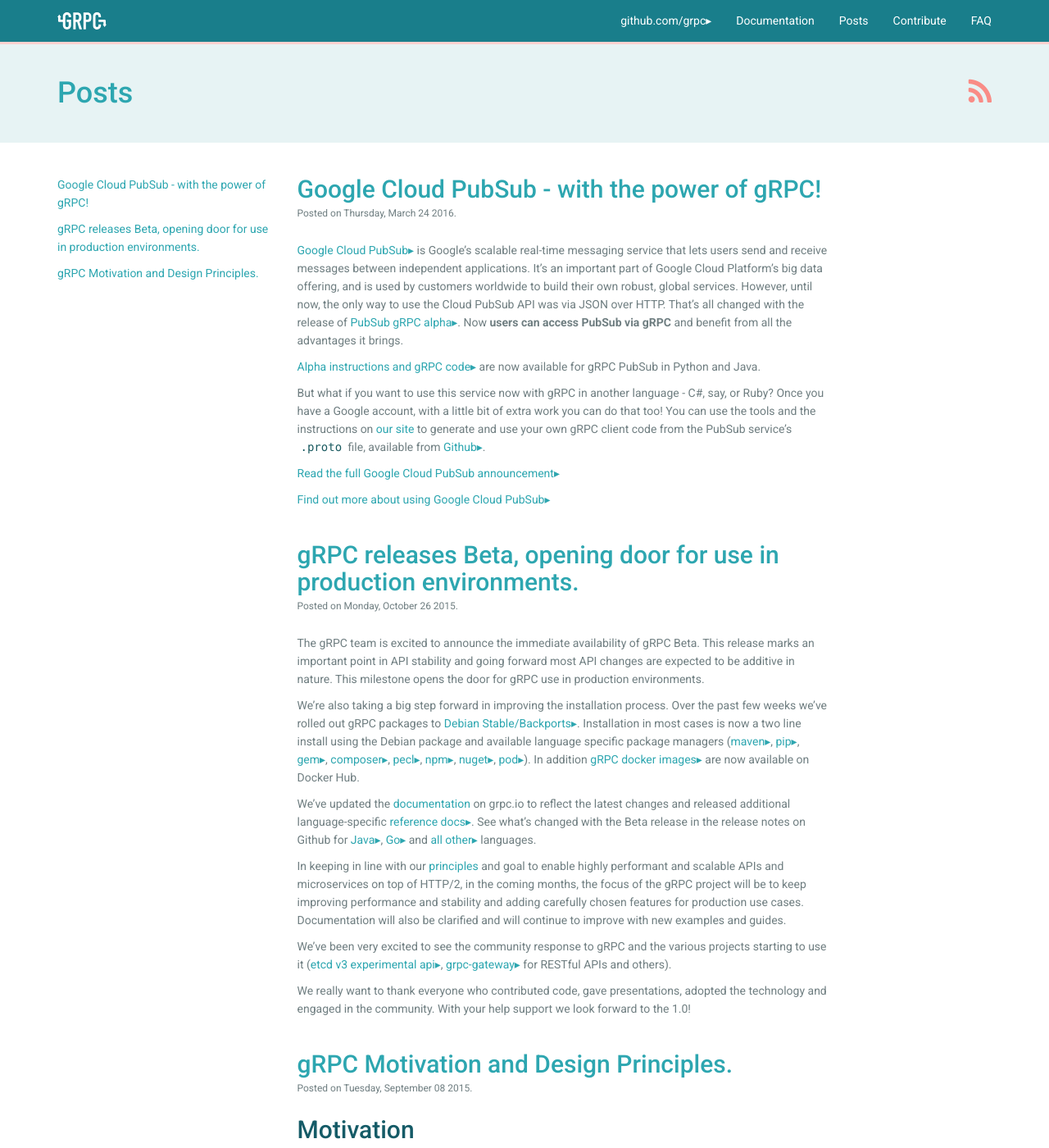
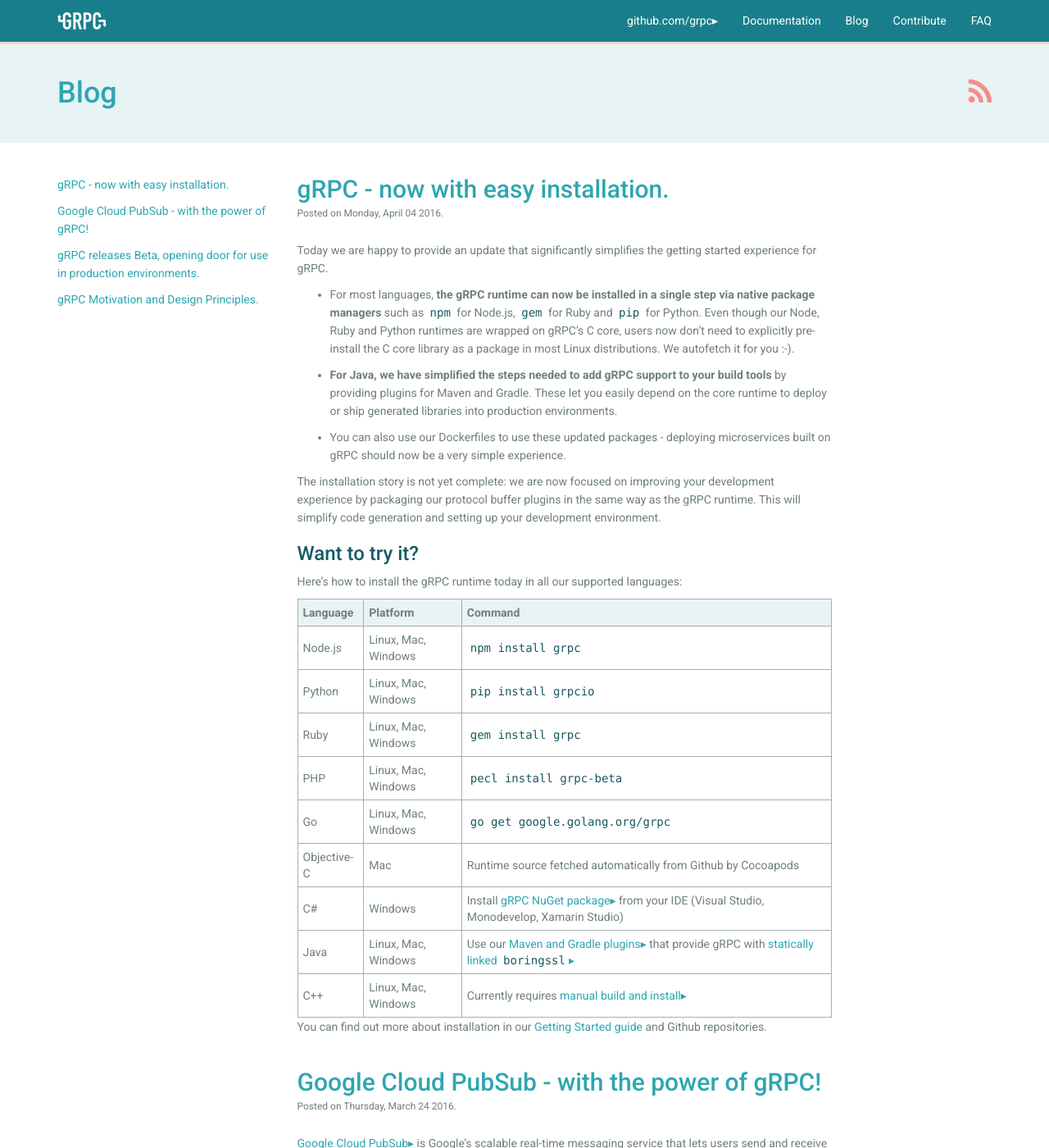
Before and after one commit to grpc/grpc.github.io, a Jekyll site: the page built from posts/index.html, in a window 1280 px wide and 1400 px high. Shown: the whole window at 82% size. Built offline with Jekyll 4.4.1, drawn with Linux system fonts in a browser that asks for light colours; nearby versions of some CDN libraries; Markdown is read by kramdown in place of the engine named in the settings; comment, search, counter and statistics services are not loaded.

Commit message:
Added new installation blog post, changed Posts to Blog in navs

```diff
--- a/_includes/nav.html
+++ b/_includes/nav.html
@@ -18,7 +18,7 @@
       <ul class="nav navbar-nav navbar-right">
         <li><a href="https://github.com/grpc">github.com/grpc</a></li>
         <li><a href="/docs/">Documentation</a></li>
-        <li><a href="/posts/" title="">Posts</a></li>
+        <li><a href="/posts/" title="">Blog</a></li>
         <li><a href="/contribute/">Contribute</a></li>
         <li><a href="/faq/">FAQ</a></li>
       </ul>
--- a/_layouts/post.html
+++ b/_layouts/post.html
@@ -7,7 +7,7 @@
 
 <div class="page-title-bar">
   <div class="container">
-    <a href="/posts/"><p class="lead">Posts/</p></a>
+    <a href="/posts/"><p class="lead">Blog</p></a>
   </div>
 </div>
 
--- /dev/null
+++ b/_posts/2016-4-4-installation.md
@@ -0,0 +1,35 @@
+---
+layout: post
+title: gRPC - now with easy installation.
+published: true
+permalink: posts/installation
+attribution: Originally written by Lisa Carey with help from others at Google.
+---
+
+Today we are happy to provide an update that significantly simplifies the getting started experience for gRPC.
+
+   * For most languages, **the gRPC runtime can now be installed in a single step via native package managers** such as `npm` for Node.js, `gem` for Ruby and `pip` for Python. Even though our Node, Ruby and Python runtimes are wrapped on gRPC's C core, users now don't need to explicitly pre-install the C core library as a package in most Linux distributions. We autofetch it for you :-).
+
+   * **For Java, we have simplified the steps needed to add gRPC support to your build tools** by providing plugins for Maven and Gradle. These let you easily depend on the core runtime to deploy or ship generated libraries into production environments.
+
+   * You can also use our Dockerfiles to use these updated packages - deploying microservices built on gRPC should now be a very simple experience.
+
+The installation story is not yet complete: we are now focused on improving your development experience by packaging our protocol buffer plugins in the same way as the gRPC runtime. This will simplify code generation and setting up your development environment.
+
+### Want to try it?
+
+Here's how to install the gRPC runtime today in all our supported languages:
+
+Language | Platform | Command
+---------|----------|--------
+Node.js | Linux, Mac, Windows | `npm install grpc`
+Python | Linux, Mac, Windows | `pip install grpcio`
+Ruby | Linux, Mac, Windows | `gem install grpc`
+PHP | Linux, Mac, Windows | `pecl install grpc-beta`
+Go | Linux, Mac, Windows | `go get google.golang.org/grpc`
+Objective-C | Mac | Runtime source fetched automatically from Github by Cocoapods
+C# | Windows | Install [gRPC NuGet package](https://www.nuget.org/packages/Grpc/) from your IDE (Visual Studio, Monodevelop, Xamarin Studio)
+Java | Linux, Mac, Windows | Use our [Maven and Gradle plugins](https://github.com/grpc/grpc-java/blob/master/README.md) that provide gRPC with [statically linked `boringssl`](https://github.com/grpc/grpc-java/blob/master/SECURITY.md#openssl-statically-linked-netty-tcnative-boringssl-static)
+C++ | Linux, Mac, Windows | Currently requires [manual build and install](https://github.com/grpc/grpc/blob/{{ site.data.config.grpc_release_branch }}/INSTALL.md)
+
+You can find out more about installation in our [Getting Started guide](/docs/#install-grpc) and Github repositories.
--- a/posts/index.html
+++ b/posts/index.html
@@ -1,6 +1,6 @@
 ---
 layout: default
-title: Posts
+title: Blog
 bodyclass: postslist
 icon: <i class="fa fa-rss"></i>
 ---
```
